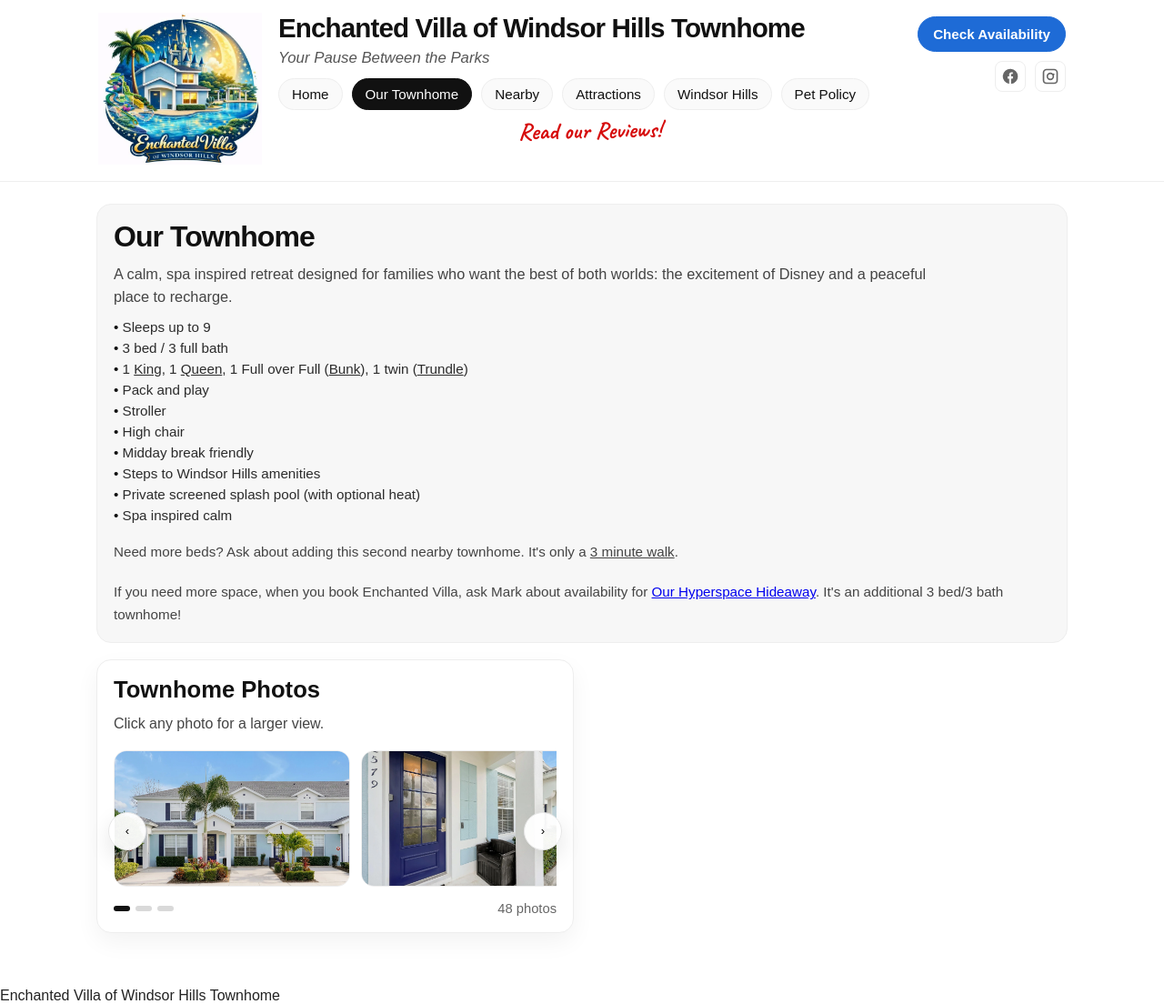
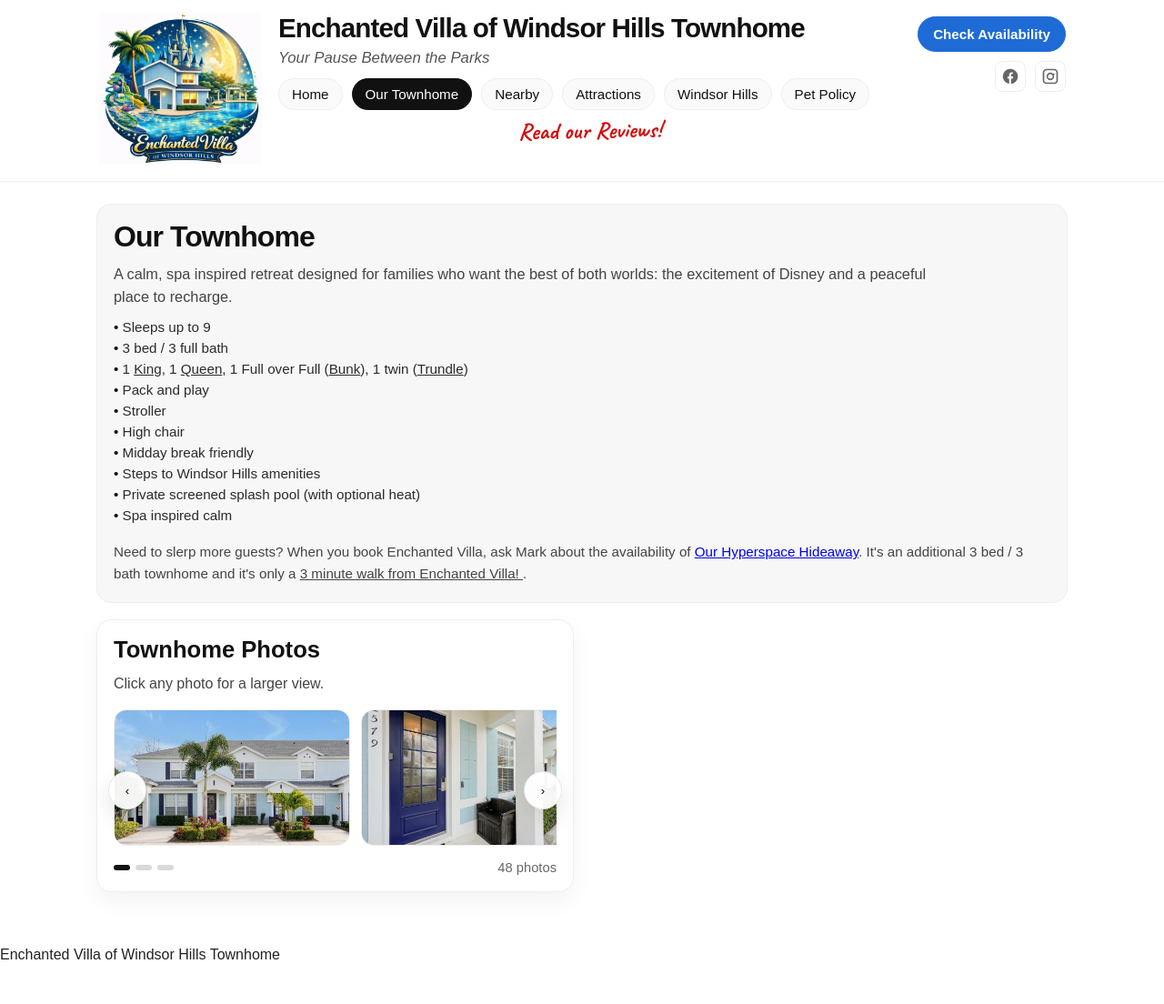
Before and after one commit to 2579maneshaw/2579maneshaw.github.io, a Jekyll site: the page built from villa.html, in a window 1280 px wide. Shown: the whole page at 91% size. Built offline with Jekyll 4.4.1, drawn with Linux system fonts in a browser that asks for light colours; after the commit the page ends 1059 px from its top, so only the background shows below that.

Commit message:
Update villa.html

```diff
--- a/villa.html
+++ b/villa.html
@@ -292,13 +292,11 @@
     <div class="chip">Spa inspired calm</div>
 
     <div class="chipSubline">
-      Need more beds? Ask about adding this second nearby townhome. It&#39;s only a
-      <span class="inlinePhotoHover" data-img="{{ '/photos/IMG_1739.jpeg' | relative_url }}">3 minute walk</span>.
+      Need to slerp more guests? When you book Enchanted Villa, ask Mark about the availability of <a href="https://www.airbnb.com/rooms/1637267662005639708?unique_share_id=91b1e3e8-8a89-4acf-b4a5-6502de1c5001&amp;viralityEntryPoint=1&amp;s=76" target="_blank" rel="noopener noreferrer">Our Hyperspace Hideaway</a>. It's an additional 3 bed / 3 bath townhome and it&#39;s only a
+      <span class="inlinePhotoHover" data-img="{{ '/photos/IMG_1739.jpeg' | relative_url }}">3 minute walk from Enchanted Villa! </span>.
     </div>
 
-    <div class="chipSubline">
-      If you need more space, when you book Enchanted Villa, ask Mark about availability for <a href="https://www.airbnb.com/rooms/1637267662005639708?unique_share_id=91b1e3e8-8a89-4acf-b4a5-6502de1c5001&amp;viralityEntryPoint=1&amp;s=76" target="_blank" rel="noopener noreferrer">Our Hyperspace Hideaway</a>. It's an additional 3 bed/3 bath townhome!
-    </div>
+
   </div>
 </section>
 
```
